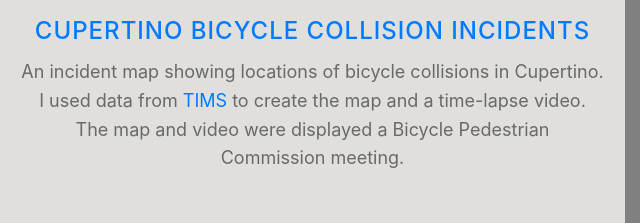
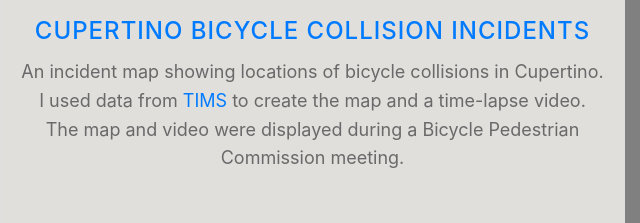
Before and after one commit to itsmeodom/adam, a website with bundled scripts: page index.html in a window 1280 px wide. Shown: the part 2262-2485 px from the top of the page, 0-640 px from the left. Built offline with nearby package versions, Linux system fonts and the light colour scheme.

Commit message:
Update index.html

```diff
--- a/index.html
+++ b/index.html
@@ -123,7 +123,7 @@
               <h4 class="card-title">
                 <a href="https://raw.githubusercontent.com/itsmeodom/adam/master/img/bikecollision.jpg" target="_blank">Cupertino Bicycle Collision Incidents</a>
               </h4>
-              <p class="card-text">An incident map showing locations of bicycle collisions in Cupertino. I used data from <a href ="https://tims.berkeley.edu/" target="_blank">TIMS</a> to create the map and a time-lapse video. The map and video were displayed a Bicycle Pedestrian Commission meeting.</p>
+              <p class="card-text">An incident map showing locations of bicycle collisions in Cupertino. I used data from <a href ="https://tims.berkeley.edu/" target="_blank">TIMS</a> to create the map and a time-lapse video. The map and video were displayed during a Bicycle Pedestrian Commission meeting.</p>
             </div>
           </div>
         </div>
```
